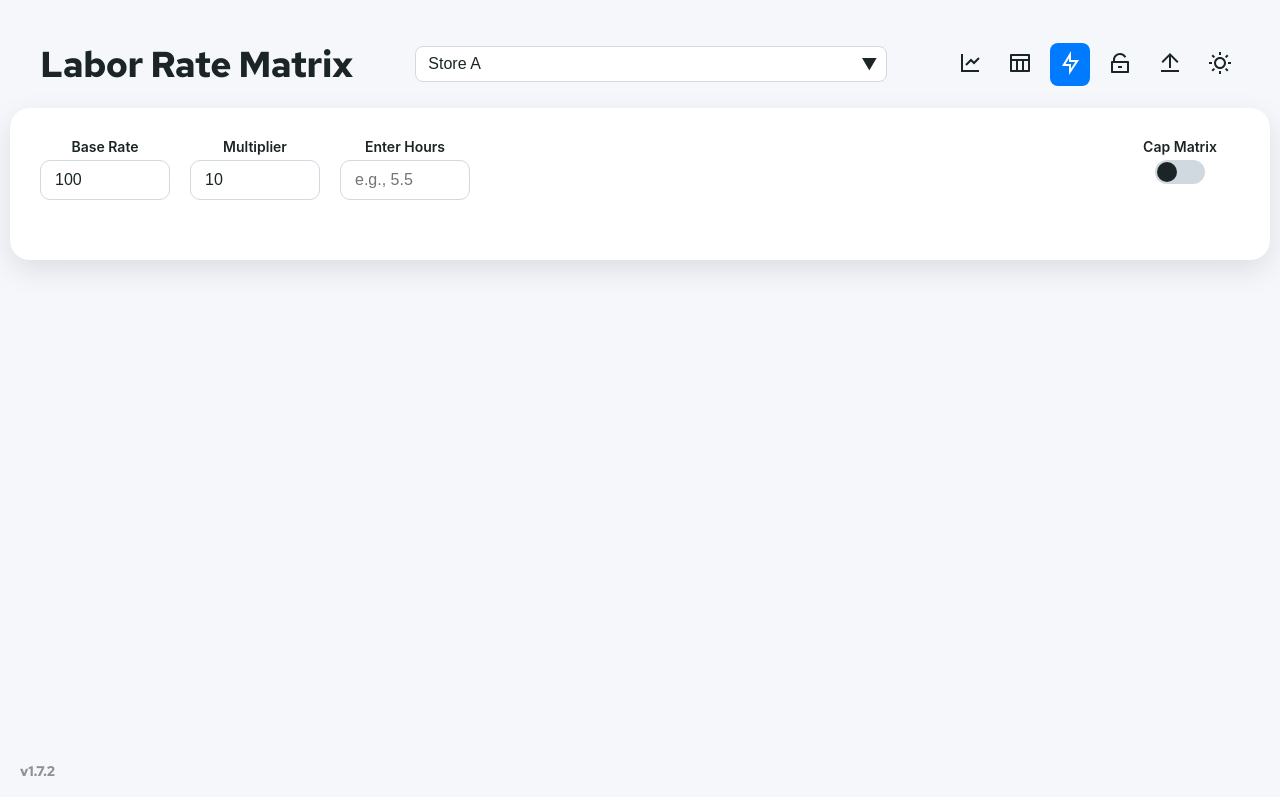
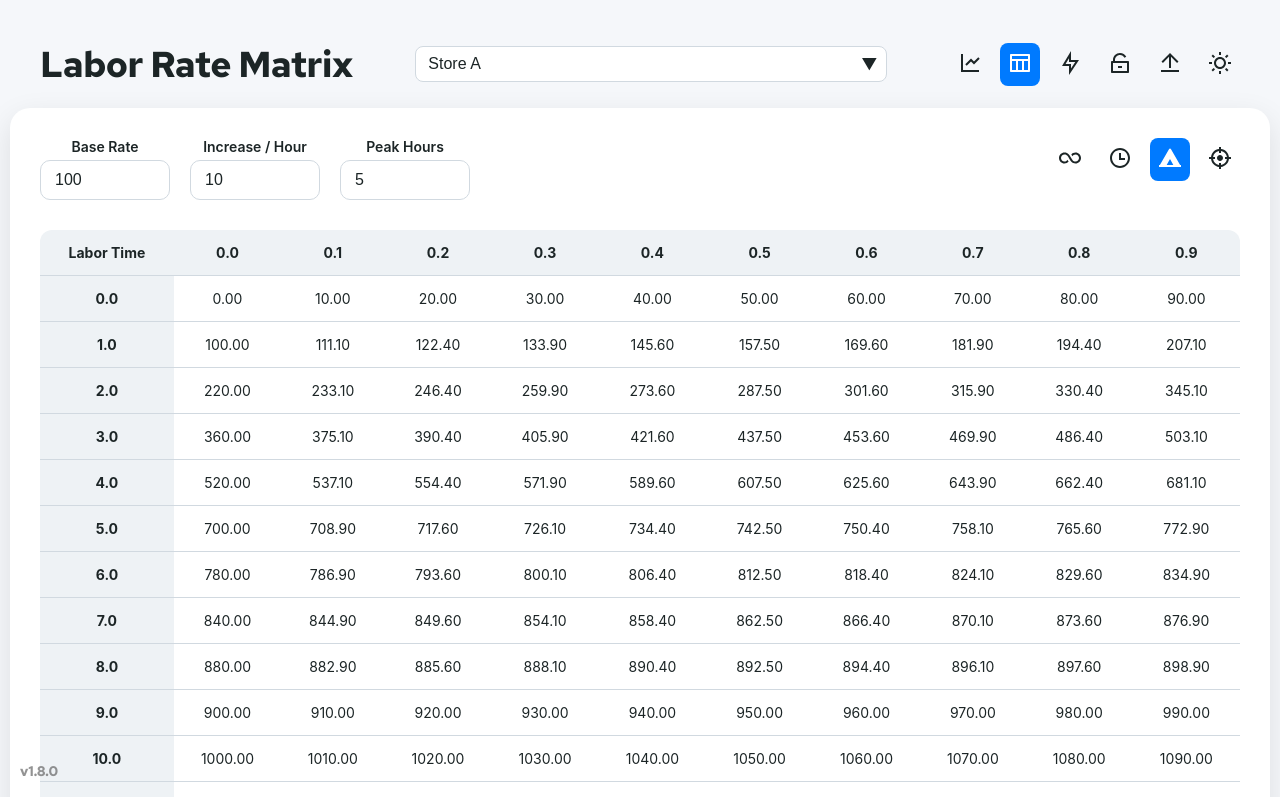
Before and after one commit to kcahrens/grid-calculator-v-1.1.1, a React (Create React App) app: page / in a window 1280 px wide. Shown: the top 797 px of the page. Built offline with nearby package versions, Linux system fonts and the light colour scheme.

Commit message:
1.8.0 - enhanced graph logic, new limiting options and layout, lock now hides other parameters final pending fixes

```diff
--- a/package.json
+++ b/package.json
@@ -8,12 +8,12 @@
     "@testing-library/jest-dom": "^6.6.3",
     "@testing-library/react": "^16.2.0",
     "@testing-library/user-event": "^13.5.0",
-    "react": "^18.2.0",
+    "react": "^18.3.1",
     "react-dom": "^18.2.0",
     "react-icons": "^5.5.0",
     "react-scripts": "5.0.1",
     "recharts": "^2.15.1",
-    "styled-components": "^6.1.15",
+    "styled-components": "^6.1.16",
     "web-vitals": "^2.1.4"
   },
   "scripts": {
--- a/public/index.html
+++ b/public/index.html
@@ -21,6 +21,6 @@
   </head>
   <body>
     <div id="root"></div>
-    <div class="version-text">v1.7.2</div> <!-- Version number added here, below the root div, to appear in the lower left -->
+    <div class="version-text">v1.8.0</div> <!-- Version number added here, below the root div, to appear in the lower left -->
   </body>
 </html>
--- a/src/components/GridCalculator.js
+++ b/src/components/GridCalculator.js
@@ -8,11 +8,11 @@
 ///////////////////////////////////////////////////////////////////////////////////////////////////////////////////////////////////////////////////////////////////////////////
 // src/components/GridCalculator.jsx
 import React, { useState, useEffect, useMemo, useRef } from 'react';
-import styled, { ThemeProvider } from 'styled-components';
-import { RiSunLine, RiMoonLine, RiLineChartLine, RiExchangeDollarLine, RiTableLine, RiFlashlightLine, RiLockLine, RiLockUnlockLine, RiUploadLine, RiFilePdfLine, RiFileExcel2Line, RiFileCopyLine } from 'react-icons/ri';
+import styled, { ThemeProvider, keyframes } from 'styled-components';
+import { RiSunLine, RiMoonLine, RiLineChartLine, RiExchangeDollarLine, RiTableLine, RiFlashlightLine, RiLockLine, RiLockUnlockLine, RiUploadLine, RiFilePdfLine, RiFileExcel2Line, RiFileCopyLine, RiInfinityLine, RiTimeLine, RiTentFill, RiCrosshair2Fill } from 'react-icons/ri';
 import Graph from './Graph';
 
-// Define themes with disabled styles
+// Themes
 const lightTheme = {
   background: '#f5f7fa',
   cardBg: '#ffffff',
@@ -39,7 +39,34 @@ const darkTheme = {
   disabledText: '#707070'
 };
 
-// Styled components
+// Keyframes for fade animations
+const fadeIn = keyframes`
+  from {
+    opacity: 0;
+    transform: translateY(-10px);
+  }
+  to {
+    opacity: 1;
+    transform: translateY(0);
+  }
+`;
+
+const fadeOut = keyframes`
+  from {
+    opacity: 1;
+    transform: translateY(0);
+  }
+  to {
+    opacity: 0;
+    transform: translateY(-10px);
+  }
+`;
+
+// Styled Components
+const AnimatedDiv = styled.div`
+  animation: ${({ isVisible }) => (isVisible ? fadeIn : fadeOut)} 0.3s ease-in-out forwards;
+`;
+
 const AppContainer = styled.div`
   background-color: ${({ theme }) => theme.background};
   color: ${({ theme }) => theme.text};
@@ -83,7 +110,7 @@ const Title = styled.h1`
 `;
 
 const SearchableSelectContainer = styled.div`
-  position: relative; /* Fix for dropdown positioning */
+  position: relative;
   flex: 1 1 auto;
   min-width: 200px;
   max-width: 472px;
@@ -169,16 +196,17 @@ const ButtonGroup = styled.div`
 const IconButton = styled.button`
   background: ${({ active, theme }) => (active ? theme.accent : 'none')};
   border: none;
-  cursor: pointer;
+  cursor: ${({ disabled }) => (disabled ? 'not-allowed' : 'pointer')};
   padding: 8px;
-  color: ${({ active, theme, isLockButton, isLocked }) =>
-    isLockButton && isLocked ? '#ff0000' : (active ? '#fff' : theme.text)};
+  color: ${({ active, theme, isLockButton, isLocked, disabled }) =>
+    disabled ? theme.disabledText : (isLockButton && isLocked ? '#ff0000' : (active ? '#fff' : theme.text))};
   border-radius: 8px;
+  opacity: ${({ disabled }) => (disabled ? 0.5 : 1)};
   &:hover {
-    background: ${({ theme, isLockButton, isLocked, noHover }) =>
-      noHover ? 'none' : (isLockButton && isLocked ? 'rgba(255, 0, 0, 0.1)' : theme.accent)};
-    color: ${({ isLockButton, isLocked, noHover, theme }) =>
-      noHover ? (isLockButton && isLocked ? '#ff0000' : theme.text) : (isLockButton && isLocked ? '#ff0000' : '#fff')};
+    background: ${({ theme, isLockButton, isLocked, noHover, disabled }) =>
+      disabled ? 'none' : (noHover ? 'none' : (isLockButton && isLocked ? 'rgba(255, 0, 0, 0.1)' : theme.accent))};
+    color: ${({ isLockButton, isLocked, noHover, theme, disabled }) =>
+      disabled ? theme.disabledText : (noHover ? (isLockButton && isLocked ? '#ff0000' : theme.text) : (isLockButton && isLocked ? '#ff0000' : '#fff'))};
   }
 `;
 
@@ -263,15 +291,13 @@ const RightInputs = styled.div`
   }
 `;
 
-const InputWrapper = styled.div`
+const ModeSwitches = styled.div`
   display: flex;
-  flex-direction: column;
+  gap: 10px;
   align-items: center;
-  gap: 5px;
-  min-width: 120px;
 `;
 
-const ToggleContainer = styled.div`
+const InputWrapper = styled.div`
   display: flex;
   flex-direction: column;
   align-items: center;
@@ -306,50 +332,6 @@ const Input = styled.input`
     color: ${({ theme }) => theme.disabledText};
     cursor: not-allowed;
   }
-`;
-
-const ToggleWrapper = styled.label`
-  position: relative;
-  display: inline-block;
-  width: 50px;
-  height: 24px;
-`;
-
-const ToggleInput = styled.input`
-  opacity: 0;
-  width: 0;
-  height: 0;
-  &:checked + span {
-    background-color: ${({ theme, disabled }) => (disabled ? theme.disabledBg : theme.accent)};
-  }
-  &:checked + span:before {
-    transform: translateX(26px);
-  }
-`;
-
-const ToggleSlider = styled.span`
-  position: absolute;
-  top: 0;
-  left: 0;
-  right: 0;
-  bottom: 0;
-  background-color: ${({ theme, disabled, checked }) =>
-    disabled ? theme.disabledBg : (checked ? theme.accent : theme.border)};
-  border-radius: 24px;
-  &:before {
-    position: absolute;
-    content: '';
-    height: 20px;
-    width: 20px;
-    left: 2px;
-    bottom: 2px;
-    background-color: ${({ theme, disabled }) =>
-      disabled ? theme.disabledText : theme.text};
-    border-radius: 50%;
-    transition: transform 0.3s ease;
-    transform: ${({ checked }) => (checked ? 'translateX(26px)' : 'translateX(0)')};
-  }
-  cursor: ${({ disabled }) => (disabled ? 'not-allowed' : 'pointer')};
 `;
 
 const TableContainer = styled.div`
@@ -456,6 +438,27 @@ const CopyToast = styled.div`
   pointer-events: none;
 `;
 
+// FadeWrapper Component for smooth transitions
+const FadeWrapper = ({ show, children }) => {
+  const [shouldRender, setShouldRender] = useState(show);
+
+  useEffect(() => {
+    if (show) {
+      setShouldRender(true); // Mount immediately when show is true
+    } else {
+      // Delay unmounting to allow fade-out animation
+      const timer = setTimeout(() => setShouldRender(false), 300);
+      return () => clearTimeout(timer);
+    }
+  }, [show]);
+
+  return shouldRender ? (
+    <AnimatedDiv isVisible={show}>
+      {children}
+    </AnimatedDiv>
+  ) : null;
+};
+
 // Store Dropdown Component
 const StoreDropdown = ({ selectedStore, setSelectedStore, storeLocks }) => {
   const [searchTerm, setSearchTerm] = useState('');
@@ -546,9 +549,9 @@ const StoreDropdown = ({ selectedStore, setSelectedStore, storeLocks }) => {
 function GridCalculator() {
   const [selectedStore, setSelectedStore] = useState("Store A");
   const [storeConfigs, setStoreConfigs] = useState({
-    "Store A": { baseRate: '100', multiplier: '10', capEnabled: false, capValue: '', inputHours: '' },
-    "Store B": { baseRate: '100', multiplier: '10', capEnabled: false, capValue: '', inputHours: '' },
-    "Store C": { baseRate: '100', multiplier: '10', capEnabled: false, capValue: '', inputHours: '' }
+    "Store A": { baseRate: '100', increasePerHour: '10', peakHours: '5', mode: 'mirror', q: '', inputHours: '' },
+    "Store B": { baseRate: '100', increasePerHour: '10', peakHours: '5', mode: 'mirror', q: '', inputHours: '' },
+    "Store C": { baseRate: '100', increasePerHour: '10', peakHours: '5', mode: 'mirror', q: '', inputHours: '' }
   });
   const [storeLocks, setStoreLocks] = useState({
     "Store A": { isLocked: false, lockedAt: null },
@@ -556,7 +559,7 @@ function GridCalculator() {
     "Store C": { isLocked: false, lockedAt: null }
   });
   const [theme, setTheme] = useState('light');
-  const [viewMode, setViewMode] = useState('calculator');
+  const [viewMode, setViewMode] = useState('grid');
   const [showDollarAmount, setShowDollarAmount] = useState(false);
   const [tooltip, setTooltip] = useState({ show: false, x: 0, y: 0, content: '' });
   const [showExportMenu, setShowExportMenu] = useState(false);
@@ -600,29 +603,52 @@ function GridCalculator() {
   const hourRates = Array.from({ length: 21 }, (_, i) => i);
   const increments = Array.from({ length: 10 }, (_, i) => i * 0.1);
 
-  const calculateValue = (hourRate, increment, config, isCapCalculation = false) => {
-    const { baseRate, multiplier, capEnabled, capValue } = config;
+  const calculateValue = (totalHours, config) => {
+    const { baseRate, increasePerHour, mode, peakHours, q } = config;
     const numBaseRate = Number(baseRate) || 0;
-    const numMultiplier = Number(multiplier) || 0;
-    const totalHours = hourRate + increment;
+    const numIncreasePerHour = Number(increasePerHour) || 0;
+    const numPeakHours = Number(peakHours) || 0;
+    const numQ = Number(q) || 0;
 
-    if (hourRate === 0) return totalHours * numBaseRate;
+    if (totalHours <= 0) return 0;
 
-    let effectiveHourRate = hourRate;
-    let adjustment = hourRate === 1 || numMultiplier === 0 ? 0 : (effectiveHourRate * (numMultiplier / 10)) + increment;
-    let value = totalHours * (numBaseRate + adjustment);
-
-    if (!isCapCalculation && capEnabled && capValue !== '') {
-      const cap = Number(capValue);
-      if (cap > 0 && totalHours >= cap) {
-        const capHourRate = Math.floor(cap);
-        const capIncrement = cap - capHourRate;
-        const capValueAtLimit = calculateValue(capHourRate, capIncrement, config, true);
-        const cappedELR = capValueAtLimit / cap;
-        value = totalHours * cappedELR;
+    let elr;
+    if (mode === 'infinity') {
+      elr = numBaseRate + (totalHours - 1) * numIncreasePerHour;
+    } else if (mode === 'mirror') {
+      if (totalHours <= numPeakHours) {
+        elr = numBaseRate + (totalHours - 1) * numIncreasePerHour;
+      } else {
+        const mirroredHour = 2 * numPeakHours - totalHours;
+        elr = numBaseRate + Math.max(0, (mirroredHour - 1)) * numIncreasePerHour;
+      }
+    } else if (mode === 'proportional') {
+      if (totalHours <= numPeakHours) {
+        elr = numBaseRate + (totalHours - 1) * numIncreasePerHour;
+      } else {
+        const maxIncrease = (numPeakHours - 1) * numIncreasePerHour;
+        if (numQ > numPeakHours) {
+          const decreasePerHour = maxIncrease / (numQ - numPeakHours);
+          const decrease = (totalHours - numPeakHours) * decreasePerHour;
+          elr = numBaseRate + maxIncrease - decrease;
+          if (elr < numBaseRate) elr = numBaseRate;
+        } else {
+          elr = numBaseRate + maxIncrease;
         }
       }
-    return value;
+    } else if (mode === 'hoursCap') {
+      if (totalHours <= numPeakHours) {
+        elr = numBaseRate + (totalHours - 1) * numIncreasePerHour;
+      } else {
+        elr = numBaseRate + (numPeakHours - 1) * numIncreasePerHour;
+      }
+    } else {
+      elr = numBaseRate;
+    }
+
+    elr = Math.max(elr, numBaseRate);
+    const totalAmount = elr * totalHours;
+    return totalAmount;
   };
 
   const generateGraphData = (config) => {
@@ -630,8 +656,8 @@ function GridCalculator() {
     hourRates.forEach((hourRate) => {
       increments.forEach((inc) => {
         const totalHours = hourRate + inc;
-        if (totalHours >= 1.0) {
-          const totalAmount = calculateValue(hourRate, inc, config);
+        if (totalHours >= 0) {
+          const totalAmount = calculateValue(totalHours, config);
           const elr = totalHours > 0 ? parseFloat((totalAmount / totalHours).toFixed(2)) : 0;
           data.push({ hours: totalHours, elr, totalAmount });
         }
@@ -642,10 +668,10 @@ function GridCalculator() {
 
   const graphData = useMemo(() => generateGraphData(storeConfigs[selectedStore]), [selectedStore, storeConfigs]);
 
-  const handleMouseEnter = (e, hourRate, increment) => {
-    const totalAmount = calculateValue(hourRate, increment, storeConfigs[selectedStore]);
-    const totalHours = hourRate + increment;
-    let elr = totalHours === 0 ? 'N/A' : totalAmount / totalHours;
+  const handleMouseEnter = (e, hourRate, inc) => {
+    const totalHours = hourRate + inc;
+    const totalAmount = calculateValue(totalHours, storeConfigs[selectedStore]);
+    const elr = totalHours > 0 ? (totalAmount / totalHours).toFixed(2) : 'N/A';
     const rect = e.target.getBoundingClientRect();
     const scrollTop = window.pageYOffset || document.documentElement.scrollTop;
     const scrollLeft = window.pageXOffset || document.documentElement.scrollLeft;
@@ -653,7 +679,7 @@ function GridCalculator() {
       show: true,
       x: rect.left + rect.width / 2 + scrollLeft,
       y: rect.top - 10 + scrollTop,
-      content: `Hours: ${totalHours.toFixed(1)}\nELR: $${elr.toFixed(2)}`
+      content: `Hours: ${totalHours.toFixed(1)}\nELR: $${elr}`
     });
   };
 
@@ -683,9 +709,7 @@ function GridCalculator() {
   const numInputHours = Number(storeConfigs[selectedStore].inputHours);
   let totalAmount = 0;
   if (!isNaN(numInputHours) && numInputHours >= 0) {
-    const hourRate = Math.floor(numInputHours);
-    const increment = numInputHours - hourRate;
-    totalAmount = calculateValue(hourRate, increment, storeConfigs[selectedStore]);
+    totalAmount = calculateValue(numInputHours, storeConfigs[selectedStore]);
   }
 
   const copyToClipboard = (text) => {
@@ -714,6 +738,15 @@ function GridCalculator() {
     triggerCopyToast();
   };
 
+  const modes = [
+    { name: 'infinity', icon: RiInfinityLine },
+    { name: 'hoursCap', icon: RiTimeLine },
+    { name: 'mirror', icon: RiTentFill },
+    { name: 'proportional', icon: RiCrosshair2Fill }
+  ];
+
+  const isLocked = storeLocks[selectedStore].isLocked;
+
   return (
     <ThemeProvider theme={theme === 'light' ? lightTheme : darkTheme}>
       <AppContainer>
@@ -741,10 +774,10 @@ function GridCalculator() {
               onTouchStart={handleTouchStart}
               onTouchEnd={handleTouchEnd}
               isLockButton={true}
-              isLocked={storeLocks[selectedStore].isLocked}
-              title={storeLocks[selectedStore].isLocked ? `Locked at: ${formatDate(storeLocks[selectedStore].lockedAt)}` : ''}
+              isLocked={isLocked}
+              title={isLocked ? `Locked at: ${formatDate(storeLocks[selectedStore].lockedAt)}` : ''}
             >
-              {storeLocks[selectedStore].isLocked ? <RiLockLine size={24} /> : <RiLockUnlockLine size={24} />}
+              {isLocked ? <RiLockLine size={24} /> : <RiLockUnlockLine size={24} />}
             </IconButton>
             <ExportDropdown ref={dropdownRef}>
               <IconButton onClick={() => setShowExportMenu(!showExportMenu)}>
@@ -776,23 +809,54 @@ function GridCalculator() {
                     ...prev,
                     [selectedStore]: { ...prev[selectedStore], baseRate: e.target.value }
                   }))}
-                  disabled={storeLocks[selectedStore].isLocked}
+                  disabled={isLocked}
                 />
               </InputWrapper>
+              {!isLocked && (
+                <>
                   <InputWrapper>
-                <Label>Multiplier</Label>
+                    <Label>Increase / Hour</Label>
                     <Input
                       type="number"
-                  value={storeConfigs[selectedStore].multiplier}
+                      value={storeConfigs[selectedStore].increasePerHour}
                       onChange={(e) => setStoreConfigs(prev => ({
                         ...prev,
-                    [selectedStore]: { ...prev[selectedStore], multiplier: e.target.value }
+                        [selectedStore]: { ...prev[selectedStore], increasePerHour: e.target.value }
                       }))}
-                  disabled={storeLocks[selectedStore].isLocked}
                     />
                   </InputWrapper>
+                  <FadeWrapper show={storeConfigs[selectedStore].mode !== 'infinity'}>
+                    <InputWrapper key="peakHours">
+                      <Label>Peak Hours</Label>
+                      <Input
+                        type="number"
+                        value={storeConfigs[selectedStore].peakHours}
+                        onChange={(e) => setStoreConfigs(prev => ({
+                          ...prev,
+                          [selectedStore]: { ...prev[selectedStore], peakHours: e.target.value }
+                        }))}
+                        step="0.1"
+                        min="0"
+                      />
+                    </InputWrapper>
+                  </FadeWrapper>
+                  <FadeWrapper show={storeConfigs[selectedStore].mode === 'proportional'}>
+                    <InputWrapper key="decreaseToHour">
+                      <Label>Decrease To Hour (q)</Label>
+                      <Input
+                        type="number"
+                        value={storeConfigs[selectedStore].q}
+                        onChange={(e) => setStoreConfigs(prev => ({
+                          ...prev,
+                          [selectedStore]: { ...prev[selectedStore], q: e.target.value }
+                        }))}
+                        step="0.1"
+                        min={Number(storeConfigs[selectedStore].peakHours) + 0.1 || 0.1}
+                      />
+                    </InputWrapper>
+                  </FadeWrapper>
                   {viewMode === 'calculator' && (
-                <InputWrapper>
+                    <InputWrapper key="enterHours">
                       <Label>Enter Hours</Label>
                       <Input
                         type="number"
@@ -812,39 +876,26 @@ function GridCalculator() {
                       />
                     </InputWrapper>
                   )}
+                </>
+              )}
             </LeftInputs>
             <RightInputs>
-              {storeConfigs[selectedStore].capEnabled && (
-                <InputWrapper>
-                  <Label>Cap Hour</Label>
-                  <Input
-                    type="number"
-                    value={storeConfigs[selectedStore].capValue}
-                    onChange={(e) => setStoreConfigs(prev => ({
+              <ModeSwitches>
+                {modes.map((mode) => (
+                  <IconButton
+                    key={mode.name}
+                    onClick={() => !isLocked && setStoreConfigs(prev => ({
                       ...prev,
-                      [selectedStore]: { ...prev[selectedStore], capValue: e.target.value }
+                      [selectedStore]: { ...prev[selectedStore], mode: mode.name }
                     }))}
-                    step="0.1"
-                    min="0"
-                    disabled={storeLocks[selectedStore].isLocked}
-                  />
-                </InputWrapper>
-              )}
-              <ToggleContainer>
-                <Label>Cap Matrix</Label>
-                <ToggleWrapper>
-                  <ToggleInput
-                    type="checkbox"
-                    checked={storeConfigs[selectedStore].capEnabled}
-                    onChange={(e) => setStoreConfigs(prev => ({
-                      ...prev,
-                      [selectedStore]: { ...prev[selectedStore], capEnabled: e.target.checked }
-                    }))}
-                    disabled={storeLocks[selectedStore].isLocked}
-                  />
-                  <ToggleSlider disabled={storeLocks[selectedStore].isLocked} checked={storeConfigs[selectedStore].capEnabled} />
-                </ToggleWrapper>
-              </ToggleContainer>
+                    active={storeConfigs[selectedStore].mode === mode.name}
+                    disabled={isLocked}
+                    title={mode.name.charAt(0).toUpperCase() + mode.name.slice(1)}
+                  >
+                    <mode.icon size={24} />
+                  </IconButton>
+                ))}
+              </ModeSwitches>
             </RightInputs>
           </InputsContainer>
           {viewMode === 'graph' ? (
@@ -882,7 +933,7 @@ function GridCalculator() {
                     <tr key={hourRate}>
                       <Td isFirstColumn>{hourRate.toFixed(1)}</Td>
                       {increments.map((inc) => {
-                        const value = calculateValue(hourRate, inc, storeConfigs[selectedStore]).toFixed(2);
+                        const value = calculateValue(hourRate + inc, storeConfigs[selectedStore]).toFixed(2);
                         return (
                           <Td
                             key={inc}
```
Also changed, not shown: 1 other file (tests, documents, lock files or other folders). Lines whose indentation alone changed are shown as unchanged.
